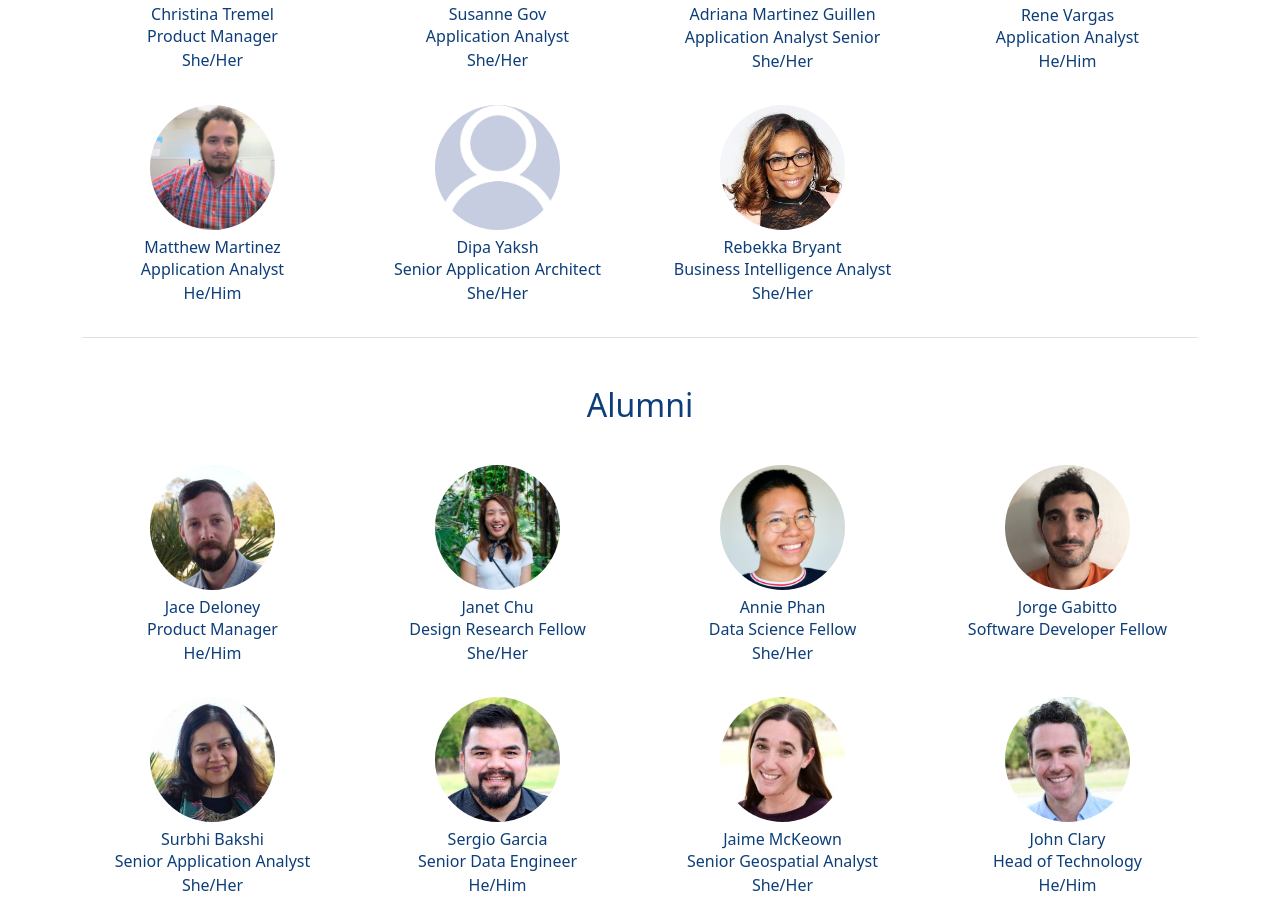
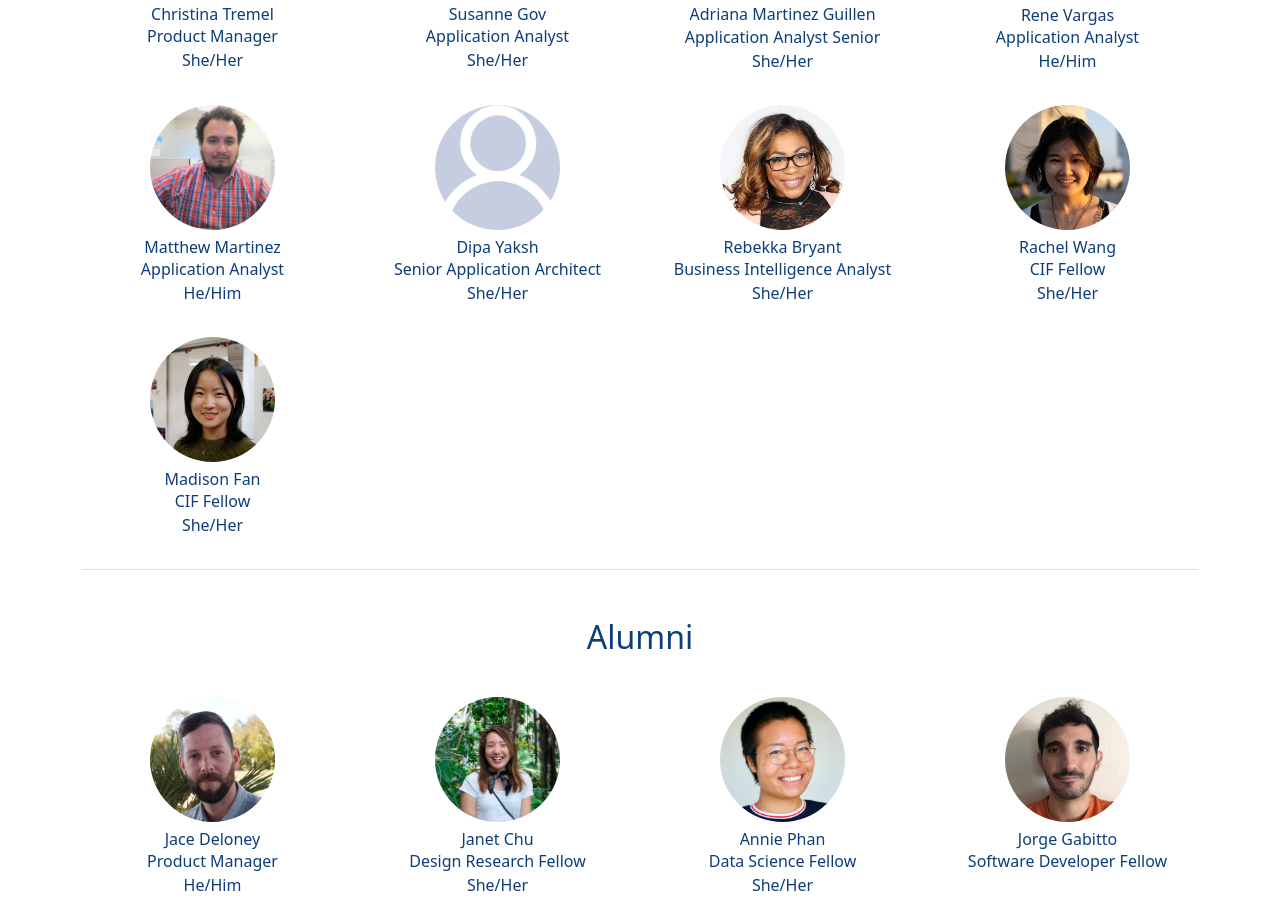
Before and after one commit to cityofaustin/atd-product, a Next.js app: page /about in a window 1280 px wide. Shown: the part 2415-3317 px from the top of the page. Built offline with nearby package versions, Linux system fonts and the light colour scheme; no server answers.

Commit message:
add rachel and madison to team member array

```diff
--- a/pages/about/index.js
+++ b/pages/about/index.js
@@ -174,6 +174,18 @@ const TEAM_MEMBERS = [
     title: "Business Intelligence Analyst",
     pronouns: "She/Her",
     src: "assets/headshots/rebekka_bryant.jpeg",
+  },
+  {
+    name: "Rachel Wang",
+    title: "CIF Fellow",
+    pronouns: "She/Her",
+    src: "assets/headshots/rachel_wang.png",
+  },
+  {
+    name: "Madison Fan",
+    title: "CIF Fellow",
+    pronouns: "She/Her",
+    src: "assets/headshots/madison_fan.png",
   },
 ];
 
```
